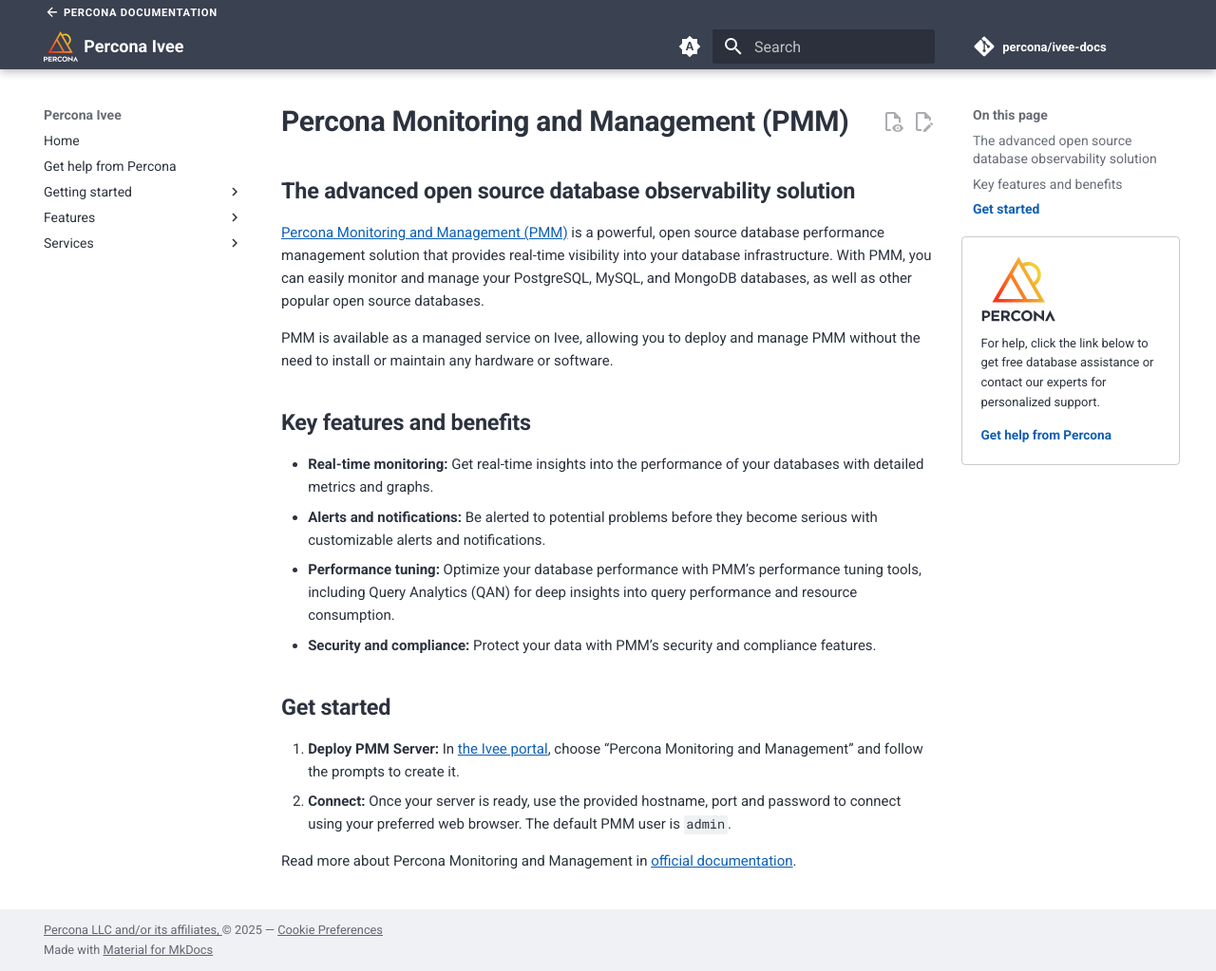
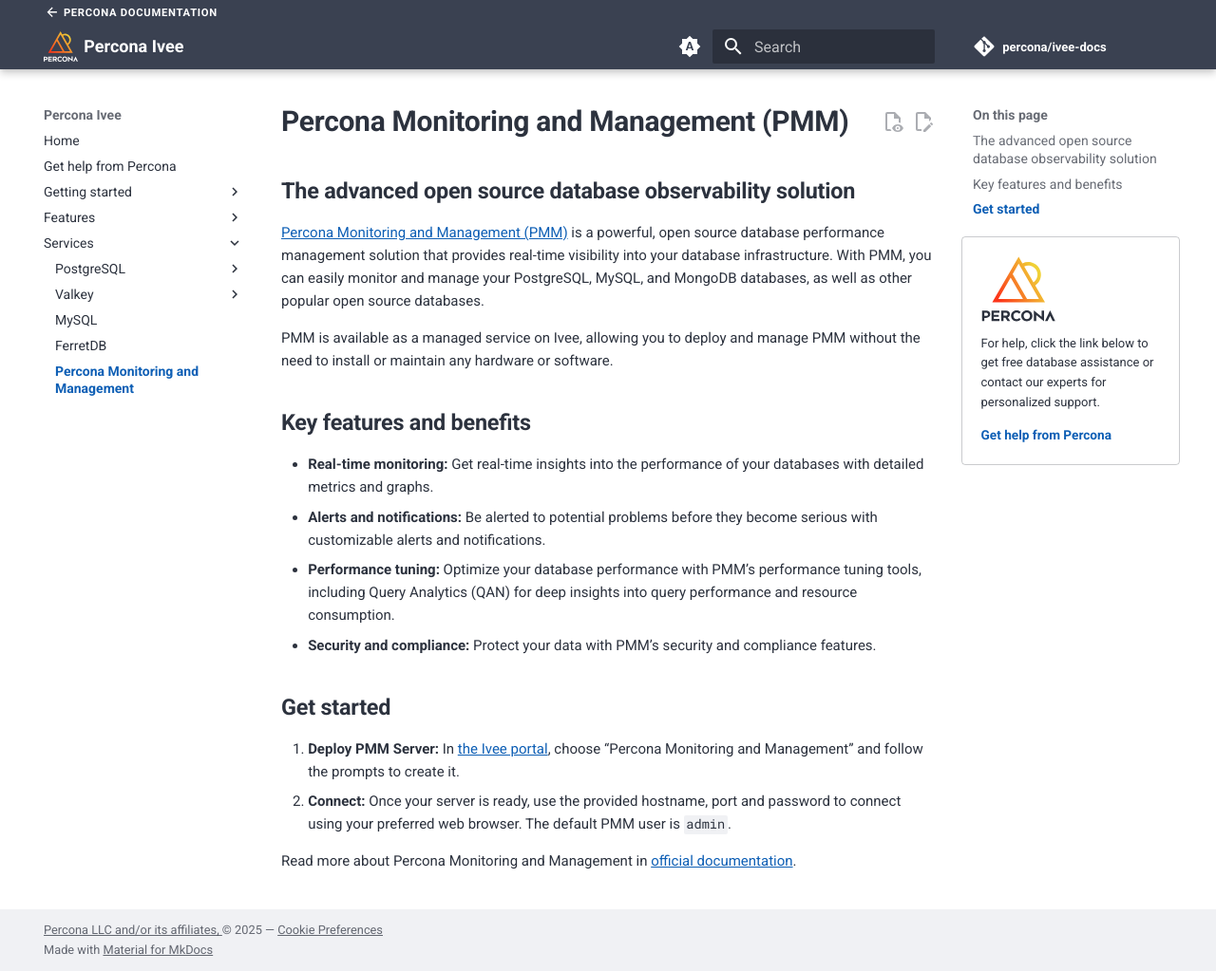
Before and after one commit to percona/ivee-docs, an MkDocs documentation site: the page built from docs/services/pmm.md, in a window 1280 px wide and 1023 px high. Shown: the whole window at 95% size. Built offline with MkDocs 1.6.1 and Material for MkDocs 9.7.7, drawn with Linux system fonts in a browser that asks for light colours; nearby versions of some CDN libraries; some web fonts are replaced; comment, search, counter and statistics services are not loaded.

Commit message:
Update mkdocs.yml
add link from the menu

```diff
--- a/mkdocs.yml
+++ b/mkdocs.yml
@@ -196,3 +196,4 @@ nav:
         - services/valkey-connect.md
     - MySQL: services/mysql.md
     - FerretDB: services/ferretdb.md
+    - Percona Monitoring and Management: services/pmm.md
```
